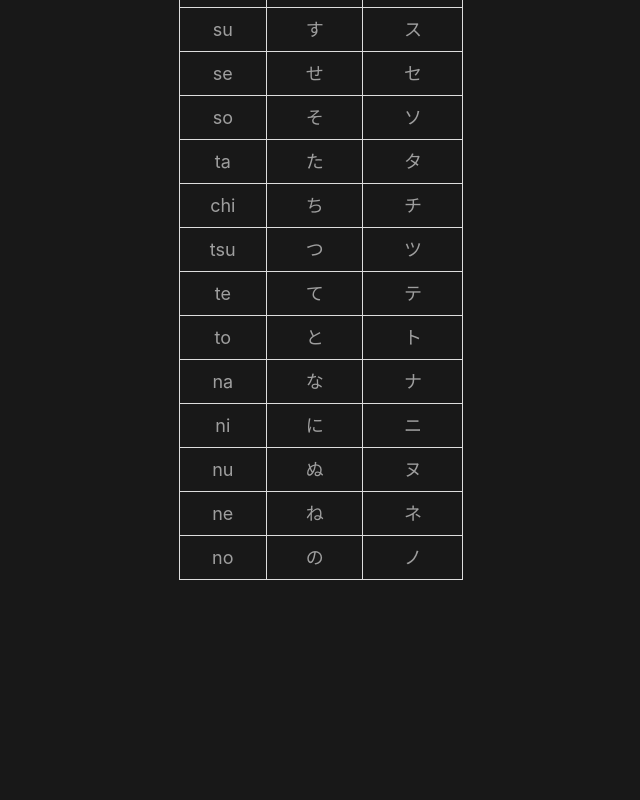
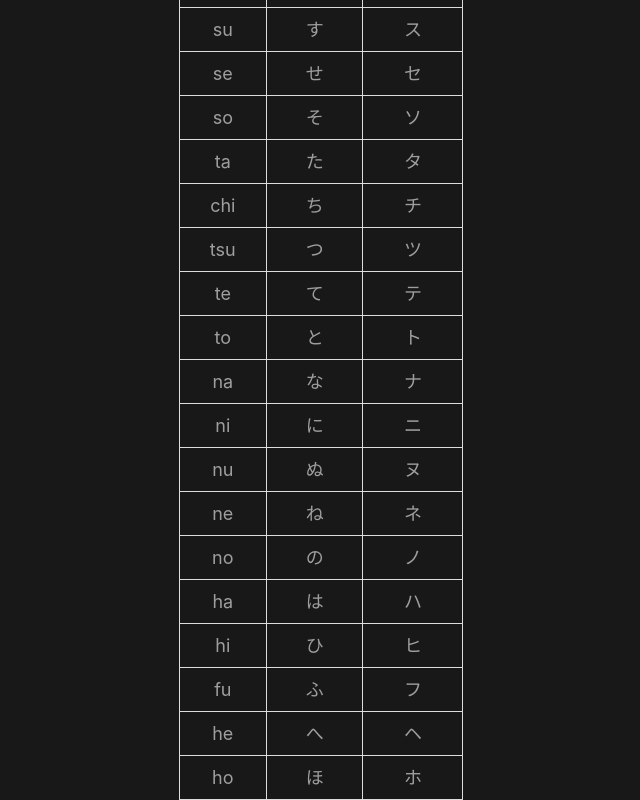
Before and after one commit to MoeHtetMyint99/Language-Practice, a Vue app: page /words in a window 1280 px wide. Shown: the part 664-1464 px from the top of the page, without its empty margins (319-959 px from the left). Before the commit the page ends 1244 px from the top, so only its background shows below. Built offline with nearby package versions, Linux system fonts and the light colour scheme.

Commit message:
adding 5 more words

```diff
--- a/src/assets/japWords.ts
+++ b/src/assets/japWords.ts
@@ -23,7 +23,12 @@ export const romanji = [
   'ni',
   'nu',
   'ne',
-  'no'
+  'no',
+  'ha',
+  'hi',
+  'fu',
+  'he',
+  'ho'
 ]
 
 export const hiragana = [
@@ -51,7 +56,12 @@ export const hiragana = [
   'に',
   'ぬ',
   'ね',
-  'の'
+  'の',
+  'は',
+  'ひ',
+  'ふ',
+  'へ',
+  'ほ'
 ]
 
 export const katakana = [
@@ -79,5 +89,10 @@ export const katakana = [
   'ニ',
   'ヌ',
   'ネ',
-  'ノ'
+  'ノ',
+  'ハ',
+  'ヒ',
+  'フ',
+  'ヘ',
+  'ホ'
 ]
--- a/src/views/HomeView.vue
+++ b/src/views/HomeView.vue
@@ -5,7 +5,7 @@ import { inputText } from '@/assets/styles'
 import { romanji, hiragana, katakana } from '@/assets/japWords'
 import { computed, ref } from 'vue'
 
-const numLearns = 25
+const numLearns = 30
 const count = ref(10)
 const randArr = ref<number[]>([])
 const selected = ref('hiNka')
```
